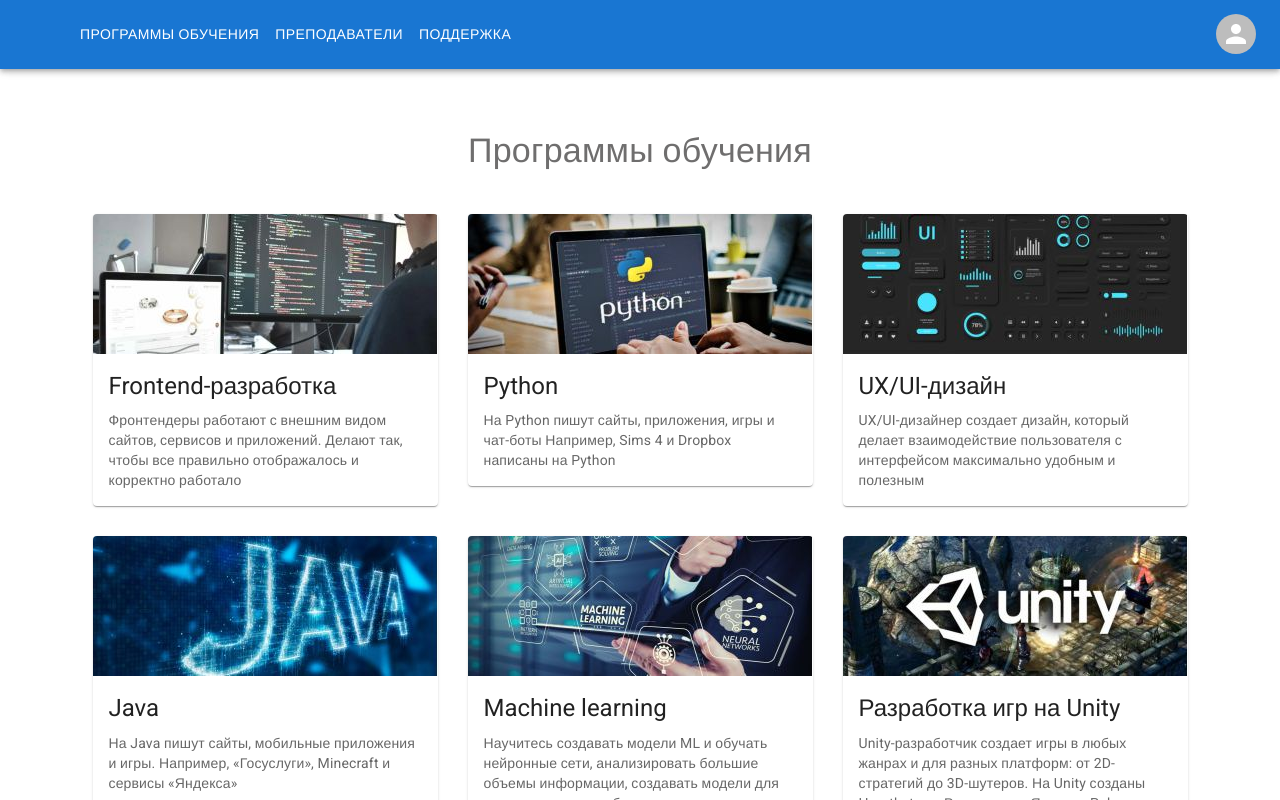
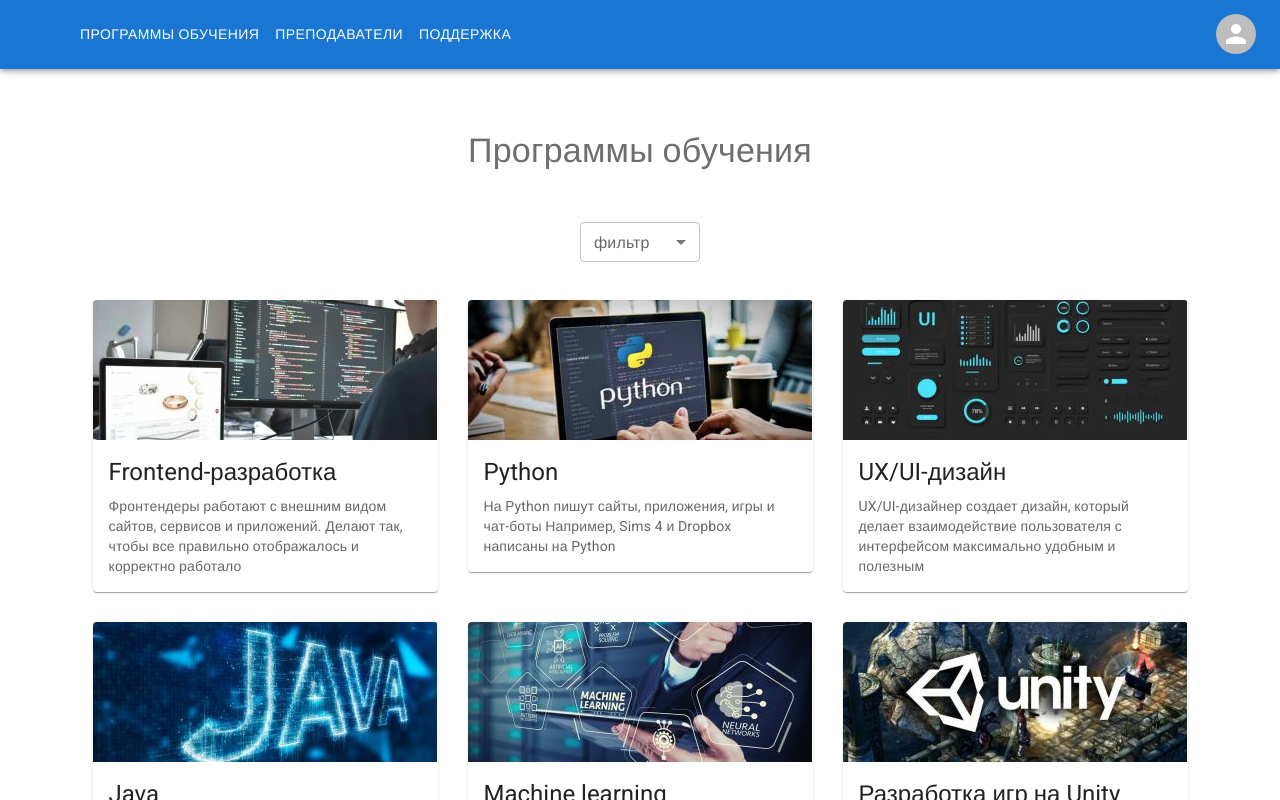
Before and after one commit to Pavel-Korbman/React_framework, a React (Create React App) app in the folder final_attestation/: page /programs in a window 1280 px wide. Shown: the top 800 px of the page. Built offline with nearby package versions, Linux system fonts and the light colour scheme; some icons are missing; a web font is replaced by a local one.

Commit message:
Итоговая аттестация

```diff
--- a/final_attestation/src/App.css
+++ b/final_attestation/src/App.css
@@ -30,6 +30,11 @@
   justify-content: center;
   gap: 30px;
   margin-bottom: 60px;
+}
+.box__filter {
+  display: flex;
+  justify-content: center;
+  margin-bottom: 30px;
 }
 
 .centerbox {
--- a/final_attestation/src/App.scss
+++ b/final_attestation/src/App.scss
@@ -28,12 +28,20 @@
     }
 }
 
-.box{
+.box {
     @include boxFlex();
     margin-bottom: 60px;
+
+    &__filter {
+        display: flex;
+        justify-content: center;
+        margin-bottom: 30px;
+    }
 }
 
-.centerbox{
+
+
+.centerbox {
     // max-width: 80vw;
     margin-top: 30px;
     margin-bottom: 30px;
@@ -42,7 +50,7 @@
     align-items: center;
 }
 
-.pleer{
+.pleer {
     width: 60vw;
 }
 
@@ -53,12 +61,12 @@
         padding-right: calc(50vw - 600px);
     }
 
-    .btn_step{
+    .btn_step {
         padding-left: 140px;
         padding-right: 140px;
     }
 
-    .pleer{
+    .pleer {
         width: 90vw;
     }
 
@@ -70,12 +78,12 @@
         padding-right: 8px;
     }
 
-    .btn_step{
+    .btn_step {
         padding-left: 0;
         padding-right: 0;
     }
 
-    .pleer{
+    .pleer {
         width: 100vw;
     }
 
--- a/final_attestation/src/components/Programs/Programs.js
+++ b/final_attestation/src/components/Programs/Programs.js
@@ -5,14 +5,19 @@
 import Typography from '@mui/material/Typography';
 import { useSelector, useDispatch } from "react-redux";
 import { startProgram } from '../../actions/programsActions';
+import InputLabel from '@mui/material/InputLabel';
+import MenuItem from '@mui/material/MenuItem';
+import FormControl from '@mui/material/FormControl';
+import Select from '@mui/material/Select';
 import Lesson from "../Lesson/Lesson";
 
 function Programs() {
     const dispatch = useDispatch();
     const lessons = useSelector(state => state.program);
-    // let visibleLesson = false;
+
     let [visibleLesson, setVisibleLesson] = useState(false);
     let [headline, setHeadline] = useState('');
+    let [filteredPrograms, setFilteredPrograms] = useState(programs);
 
     const handleStartProgram = (id, title) => {
         dispatch(startProgram(id));
@@ -20,24 +25,59 @@
         setHeadline(title);
     };
 
+    const [value, setValue] = React.useState('');
+
+    const handleChange = (event) => {
+        setValue(event.target.value);
+        if (event.target.value === 10) {
+            setFilteredPrograms(programs.filter((item) => item.type === 'programming'));
+        } else if (event.target.value === 20) {
+            setFilteredPrograms(programs.filter((item) => item.type === 'design'));
+        } else { setFilteredPrograms(programs); };
+
+    };
+
+
     return (
         <div>
             <Header />
 
-            <div className="pages center" style={{display: visibleLesson ? 'none' : 'block'}}>
+            <div className="pages center" style={{ display: visibleLesson ? 'none' : 'block' }}>
+
                 <Typography className='pages__title' variant="h4" gutterBottom>
                     Программы обучения
                 </Typography>
+
+                <div className='box__filter'>
+                    <FormControl sx={{ m: 1, minWidth: 120 }} size="small">
+                        <InputLabel id="demo-select-small-label">фильтр</InputLabel>
+                        <Select
+                            labelId="demo-select-small-label"
+                            id="demo-select-small"
+                            value={value}
+                            label="Value"
+                            onChange={handleChange}
+                        >
+                            <MenuItem value=''>
+                                <em>Все</em>
+                            </MenuItem>
+                            <MenuItem value={10}>Программирование</MenuItem>
+                            <MenuItem value={20}>Дизайн</MenuItem>
+                        </Select>
+                    </FormControl>
+                </div>
+
+
                 <div className='box'>
-                    {programs.map(item => (
+                    {filteredPrograms.map(item => (
                         <div key={item.id} onClick={() => handleStartProgram(item.id, item.title)}>
                             <ProgramCart id={item.id} img={item.photoLink} title={item.title} text={item.description} />
                         </div>
                     ))}
                 </div>
             </div>
-            <div style={{display: visibleLesson ? 'block' : 'none'}}>
-                <Lesson steps={lessons} headLine = {headline} />
+            <div style={{ display: visibleLesson ? 'block' : 'none' }}>
+                <Lesson steps={lessons} headLine={headline} />
             </div>
 
         </div>
--- a/final_attestation/src/data/programs.js
+++ b/final_attestation/src/data/programs.js
@@ -6,6 +6,7 @@
         photoLink: require('../img/front.jpg'),
         inTop: true,
         inProgram: false,
+        type: 'programming',
         lessons: [
             {
                 id: 'ID_01_01',
@@ -34,6 +35,7 @@
         photoLink: require("../img/python.jpg"),
         inTop: true,
         inProgram: false,
+        type: 'programming',
         lessons: [
             {
                 id: 'ID_02_01',
@@ -62,6 +64,7 @@
         photoLink: require("../img/ux.jpg"),
         inTop: true,
         inProgram: false,
+        type: 'design',
         lessons: [
             {
                 id: 'ID_03_01',
@@ -90,6 +93,7 @@
         photoLink: require("../img/java.jpg"),
         inTop: true,
         inProgram: false,
+        type: 'programming',
         lessons: [
             {
                 id: 'ID_04_01',
@@ -118,6 +122,7 @@
         photoLink: require("../img/machine_learning.jpg"),
         inTop: true,
         inProgram: false,
+        type: 'programming',
         lessons: [
             {
                 id: 'ID_05_01',
@@ -146,6 +151,7 @@
         photoLink: require("../img/unity.jpg"),
         inTop: true,
         inProgram: false,
+        type: 'programming',
         lessons: [
             {
                 id: 'ID_06_01',
```
Also changed, not shown: 1 other file (tests, documents, lock files or other folders).
